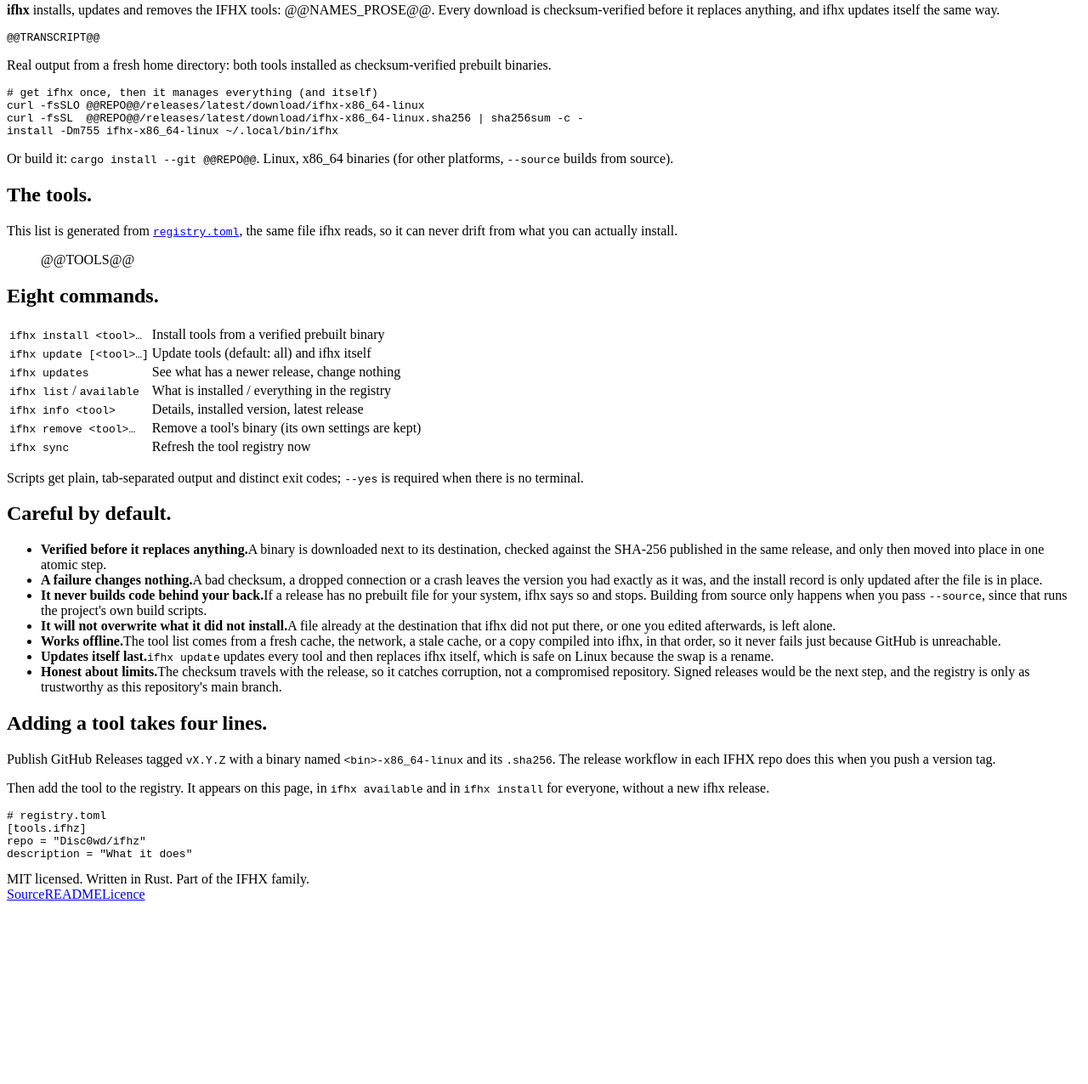
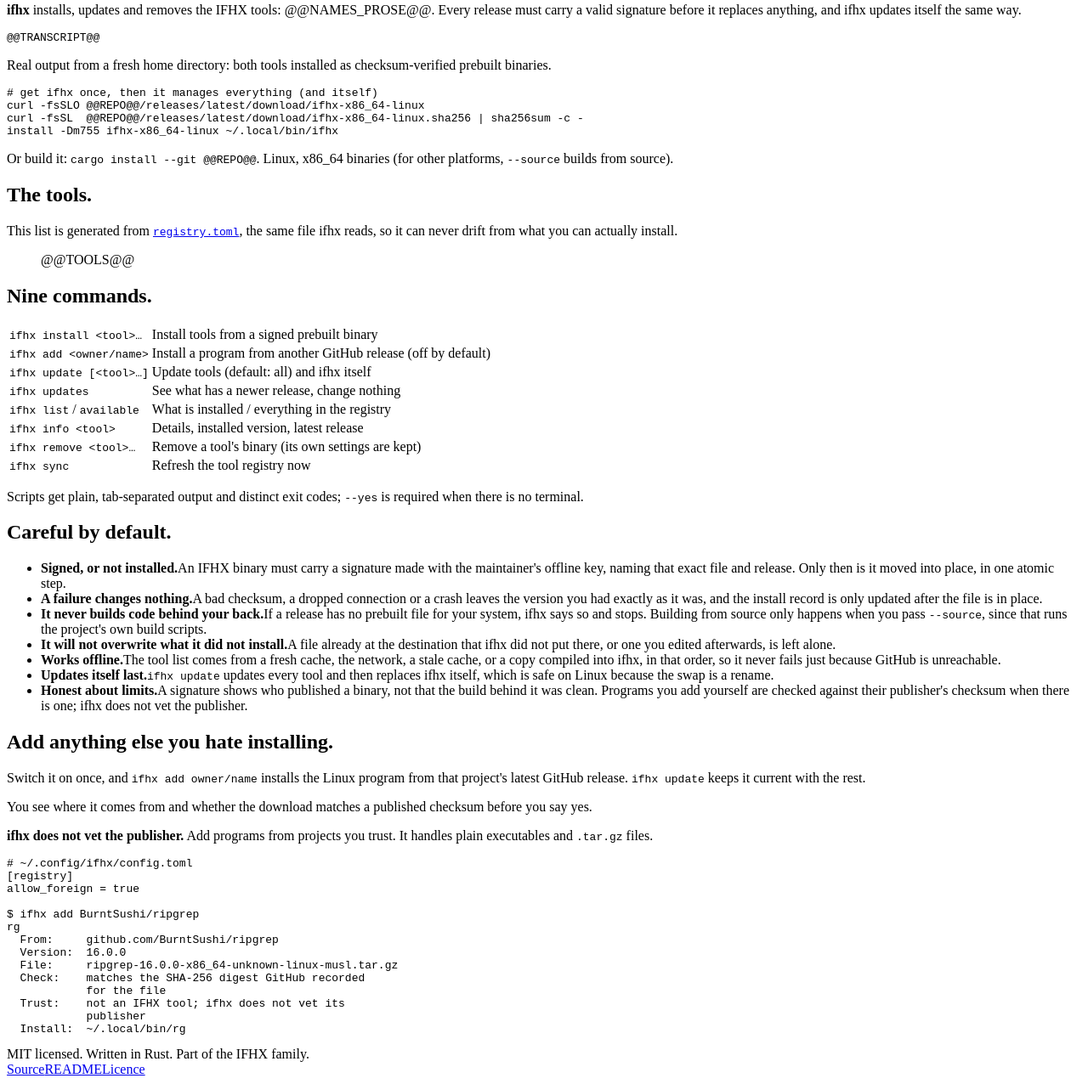
Before and after one commit to Disc0wd/ifhx, a plain HTML site: page site/template.html in a window 1280 px wide. Shown: the part 121-1397 px from the top of the page at 85% size. Before the commit the page ends 1191 px from the top, so only its background shows below. Drawn offline with Linux system fonts and the light colour scheme; files whose address does not match are found by name.

Commit message:
Site: signed releases and `ifhx add`
Co-Authored-By: Claude Sonnet 5.5 <noreply@anthropic.com>

```diff
--- a/site/template.html
+++ b/site/template.html
@@ -22,7 +22,7 @@
   <main>
   <div class="hero">
     <h1>The whole suite, one command.</h1>
-    <p class="lede"><b>ifhx</b> installs, updates and removes the IFHX tools: @@NAMES_PROSE@@. Every download is checksum-verified before it replaces anything, and ifhx updates itself the same way.</p>
+    <p class="lede"><b>ifhx</b> installs, updates and removes the IFHX tools: @@NAMES_PROSE@@. Every release must carry a valid signature before it replaces anything, and ifhx updates itself the same way.</p>
 
     <div class="solo"><pre class="out">@@TRANSCRIPT@@</pre></div>
     <p class="race-note"><span>Real output from a fresh home directory: both tools installed as checksum-verified prebuilt binaries.</span></p>
@@ -44,12 +44,12 @@ install -Dm755 ifhx-x86_64-linux ~/.local/bin/ifhx</pre>
     </ul>
   </section>
 
-
   <section aria-labelledby="h-cmds">
-    <h2 id="h-cmds">Eight commands.</h2>
+    <h2 id="h-cmds">Nine commands.</h2>
     <table class="tbl">
       <tbody>
-        <tr><td><code>ifhx install &lt;tool&gt;…</code></td><td>Install tools from a verified prebuilt binary</td></tr>
+        <tr><td><code>ifhx install &lt;tool&gt;…</code></td><td>Install tools from a signed prebuilt binary</td></tr>
+        <tr><td><code>ifhx add &lt;owner/name&gt;</code></td><td>Install a program from another GitHub release (off by default)</td></tr>
         <tr><td><code>ifhx update [&lt;tool&gt;…]</code></td><td>Update tools (default: all) and ifhx itself</td></tr>
         <tr><td><code>ifhx updates</code></td><td>See what has a newer release, change nothing</td></tr>
         <tr><td><code>ifhx list</code> / <code>available</code></td><td>What is installed / everything in the registry</td></tr>
@@ -64,27 +64,38 @@ install -Dm755 ifhx-x86_64-linux ~/.local/bin/ifhx</pre>
   <section aria-labelledby="h-safe">
     <h2 id="h-safe">Careful by default.</h2>
     <ul class="rules">
-      <li><b>Verified before it replaces anything.</b><span>A binary is downloaded next to its destination, checked against the SHA-256 published in the same release, and only then moved into place in one atomic step.</span></li>
+      <li><b>Signed, or not installed.</b><span>An IFHX binary must carry a signature made with the maintainer's offline key, naming that exact file and release. Only then is it moved into place, in one atomic step.</span></li>
       <li><b>A failure changes nothing.</b><span>A bad checksum, a dropped connection or a crash leaves the version you had exactly as it was, and the install record is only updated after the file is in place.</span></li>
       <li><b>It never builds code behind your back.</b><span>If a release has no prebuilt file for your system, ifhx says so and stops. Building from source only happens when you pass <code>--source</code>, since that runs the project's own build scripts.</span></li>
       <li><b>It will not overwrite what it did not install.</b><span>A file already at the destination that ifhx did not put there, or one you edited afterwards, is left alone.</span></li>
       <li><b>Works offline.</b><span>The tool list comes from a fresh cache, the network, a stale cache, or a copy compiled into ifhx, in that order, so it never fails just because GitHub is unreachable.</span></li>
       <li><b>Updates itself last.</b><span><code>ifhx update</code> updates every tool and then replaces ifhx itself, which is safe on Linux because the swap is a rename.</span></li>
-      <li><b>Honest about limits.</b><span>The checksum travels with the release, so it catches corruption, not a compromised repository. Signed releases would be the next step, and the registry is only as trustworthy as this repository's main branch.</span></li>
+      <li><b>Honest about limits.</b><span>A signature shows who published a binary, not that the build behind it was clean. Programs you add yourself are checked against their publisher's checksum when there is one; ifhx does not vet the publisher.</span></li>
     </ul>
   </section>
 
   <section aria-labelledby="h-add">
-    <h2 id="h-add">Adding a tool takes four lines.</h2>
+    <h2 id="h-add">Add anything else you hate installing.</h2>
     <div class="split">
       <div class="prose">
-        <p>Publish GitHub Releases tagged <code>vX.Y.Z</code> with a binary named <code>&lt;bin&gt;-x86_64-linux</code> and its <code>.sha256</code>. The release workflow in each IFHX repo does this when you push a version tag.</p>
-        <p>Then add the tool to the registry. It appears on this page, in <code>ifhx available</code> and in <code>ifhx install</code> for everyone, without a new ifhx release.</p>
+        <p>Switch it on once, and <code>ifhx add owner/name</code> installs the Linux program from that project's latest GitHub release. <code>ifhx update</code> keeps it current with the rest.</p>
+        <p>You see where it comes from and whether the download matches a published checksum before you say yes.</p>
+        <p><strong>ifhx does not vet the publisher.</strong> Add programs from projects you trust. It handles plain executables and <code>.tar.gz</code> files.</p>
       </div>
-      <pre class="shell"><span class="p"># registry.toml</span>
-[tools.ifhz]
-repo = "Disc0wd/ifhz"
-description = "What it does"</pre>
+      <pre class="shell"><span class="p"># ~/.config/ifhx/config.toml</span>
+[registry]
+allow_foreign = true
+
+<span class="p">$</span> ifhx add BurntSushi/ripgrep
+rg
+  From:     github.com/BurntSushi/ripgrep
+  Version:  16.0.0
+  File:     ripgrep-16.0.0-x86_64-unknown-linux-musl.tar.gz
+  Check:    matches the SHA-256 digest GitHub recorded
+            for the file
+  Trust:    not an IFHX tool; ifhx does not vet its
+            publisher
+  Install:  ~/.local/bin/rg</pre>
     </div>
   </section>
   </main>
```
Also changed, not shown: docs/index.html (+24 -13 lines), 1 other file.
